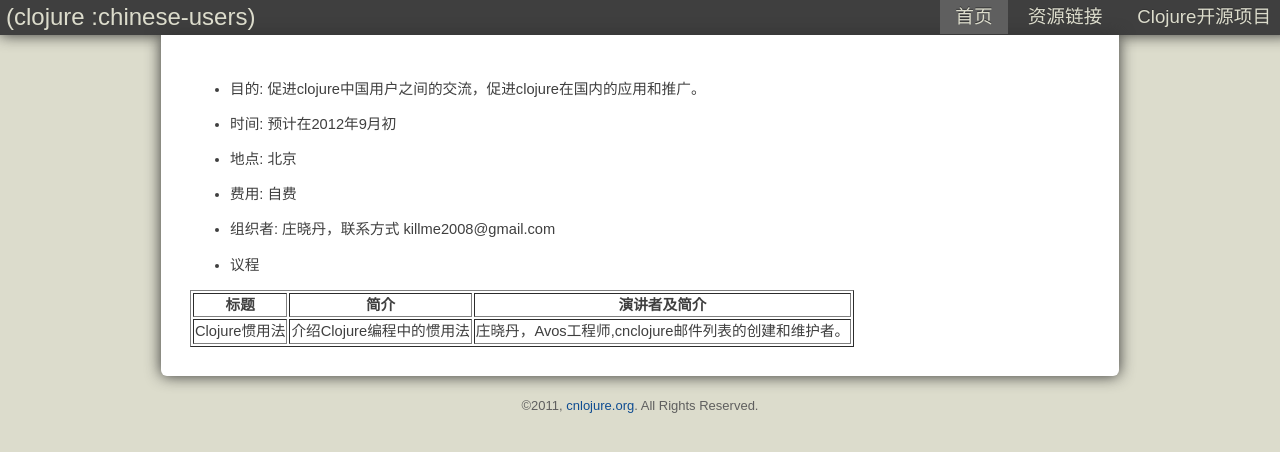
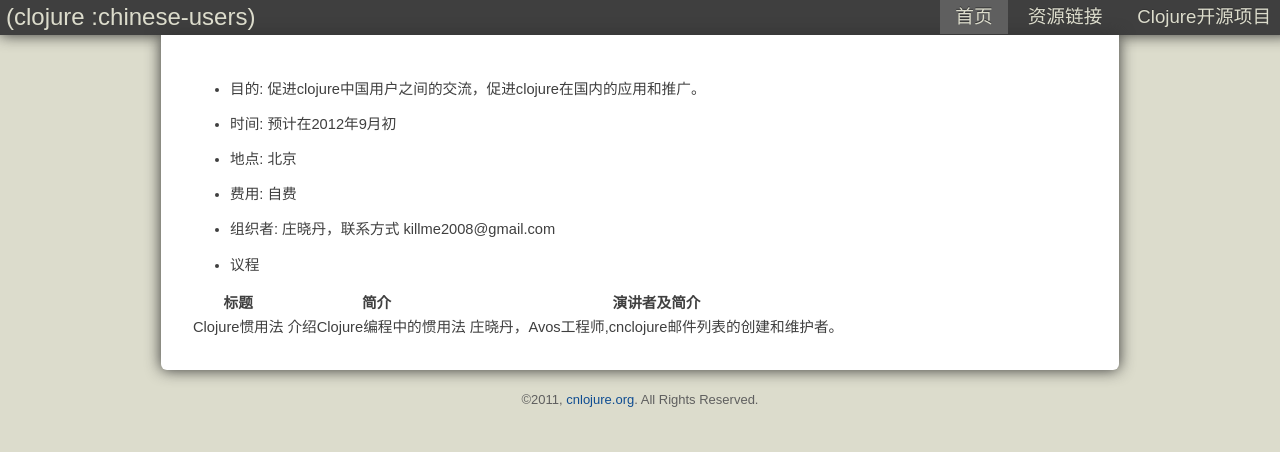
Before and after one commit to cnlojure/cnlojure.github.com, a Jekyll site: the page built from cnclojure-20128.markdown, in a window 1280 px wide. Shown: the top 452 px of the page. Built offline with Jekyll 4.4.1, drawn with Linux system fonts in a browser that asks for light colours; some web fonts are replaced.

```diff
--- a/cnclojure-20128.markdown
+++ b/cnclojure-20128.markdown
@@ -16,7 +16,7 @@
 
  * 议程
 
-<table border=1>
+<table>
   <tr>
      <th>标题</th>
 	 <th>简介</th>
```
